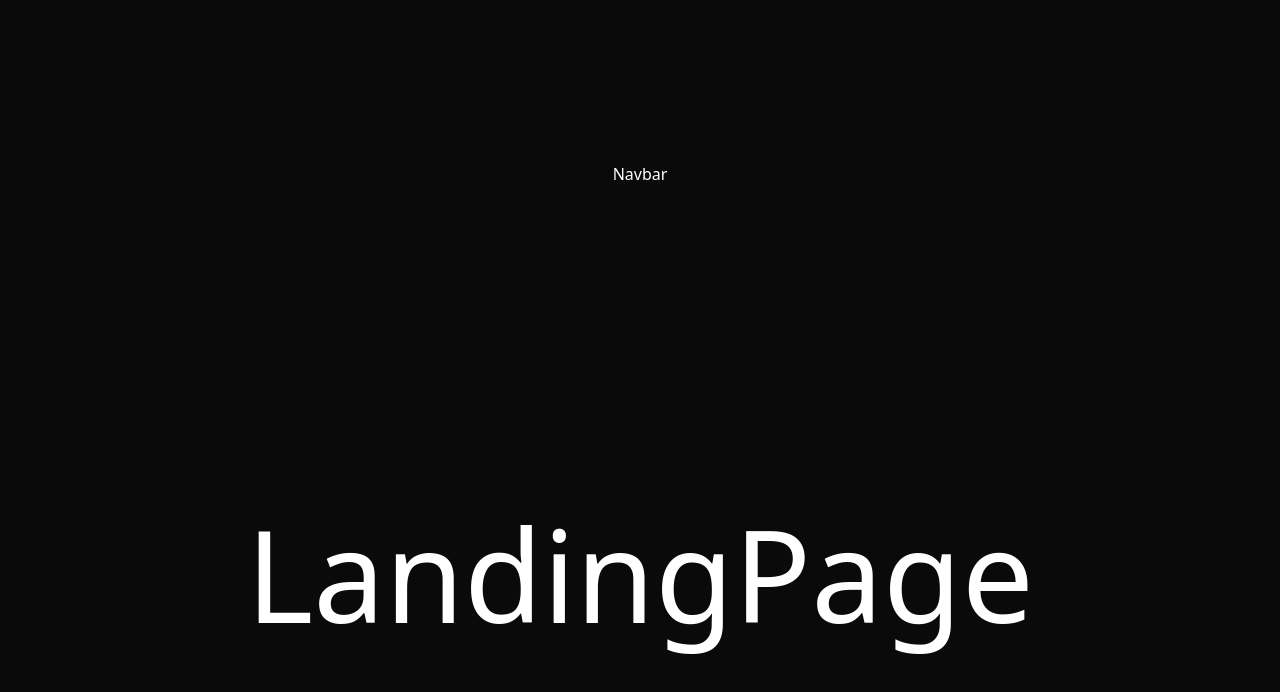
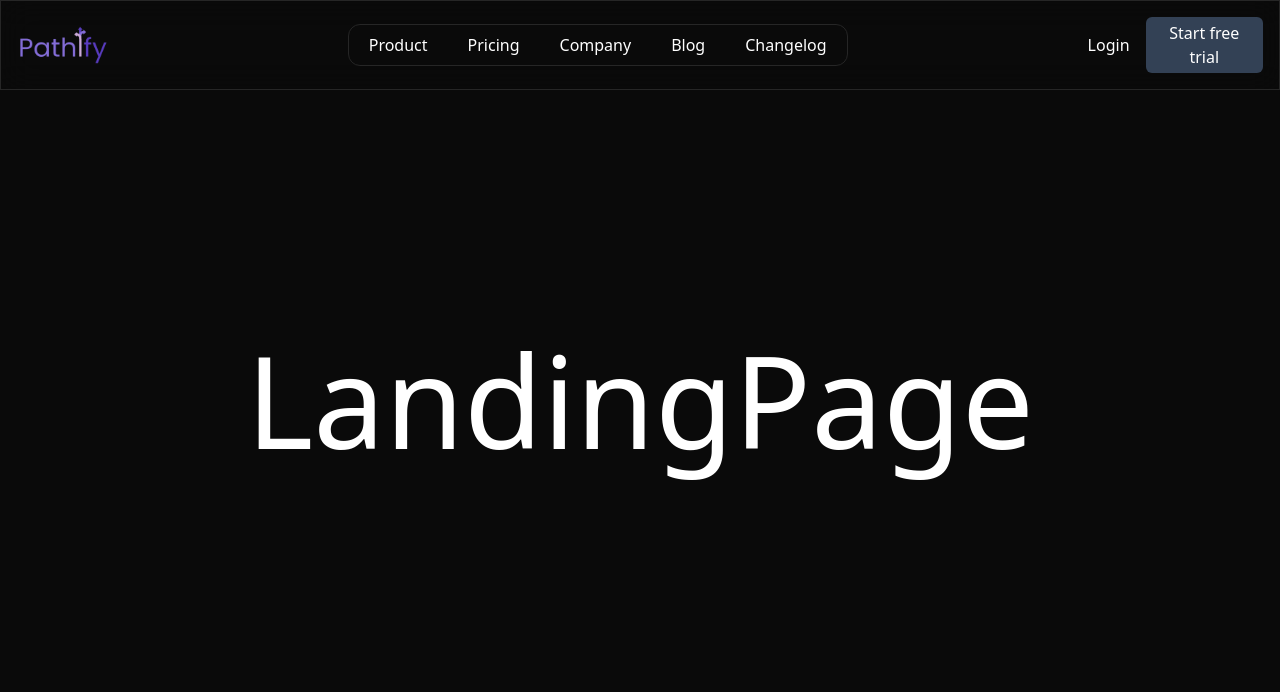
Before and after one commit to 712Kunal/Classroom.io, a React (Vite) app in the folder frontend/: page / in a window 1280 px wide. Shown: the top 692 px of the page. Built offline with nearby package versions, Linux system fonts and the light colour scheme.

Commit message:
added the basic navbar in the landing page

```diff
--- a/frontend/src/Components/core/LandingNavbar.jsx
+++ b/frontend/src/Components/core/LandingNavbar.jsx
@@ -1,12 +1,40 @@
 // Navbar.jsx
+
+import { useNavigate } from 'react-router-dom';
+
 export default function LandingNavbar() {
+  const navigate = useNavigate();
+
   return (
     <>
-    <nav className="navbar navbar-expand-lg navbar-light bg-light">
-        <div className="container-fluid">
-            <a className="navbar-brand" href="#">Navbar</a>
+      <nav className="navbar w-full backdrop-blur-lg fixed top-0 left-0 p-4 border">
+        <div className="outer-container flex justify-evenly items-center gap-60">
+          <div className="first-section w-24">
+            <a href="/" className="logo w-full">
+              <img src="/public/brand/logo.png" alt="logo" />
+            </a>
+          </div>
+          <div className="middle-section border rounded-xl flex items-center px-5 py-2">
+            <ul className="flex items-center gap-10">
+              <li className='cursor-pointer'>Product</li>
+              <li className='cursor-pointer'>Pricing</li>
+              <li className='cursor-pointer'>Company</li>
+              <li className='cursor-pointer'>Blog</li>
+              <li className='cursor-pointer'>Changelog</li>
+            </ul>
+          </div>
+          <div className="last-section flex gap-4 items-center">
+            <span onClick={() => navigate('/login')} className="cursor-pointer">
+              Login
+            </span>
+            <button
+              onClick={() => navigate('/signup')}
+              className="bg-slate-700 px-3 py-1 rounded-md">
+              Start free trial
+            </button>
+          </div>
         </div>
-    </nav>
+      </nav>
     </>
   );
-};
+}
```
